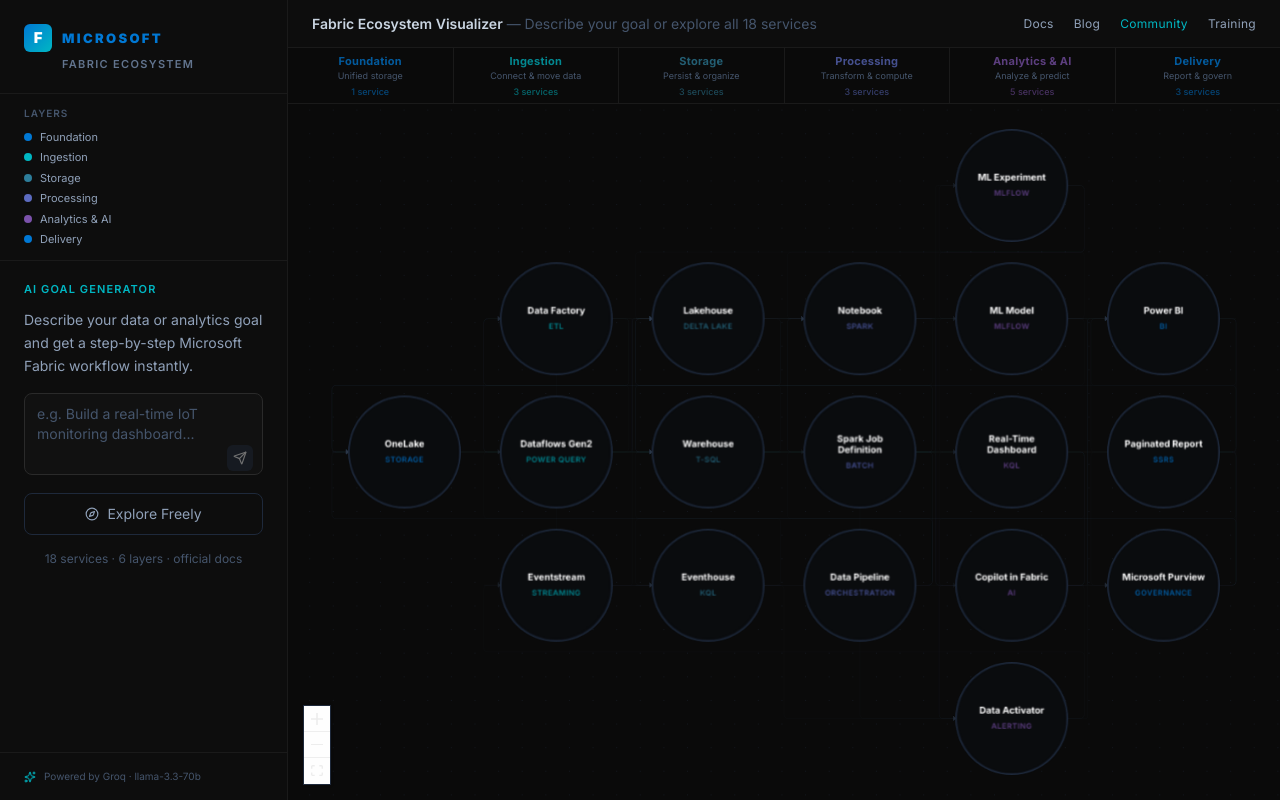
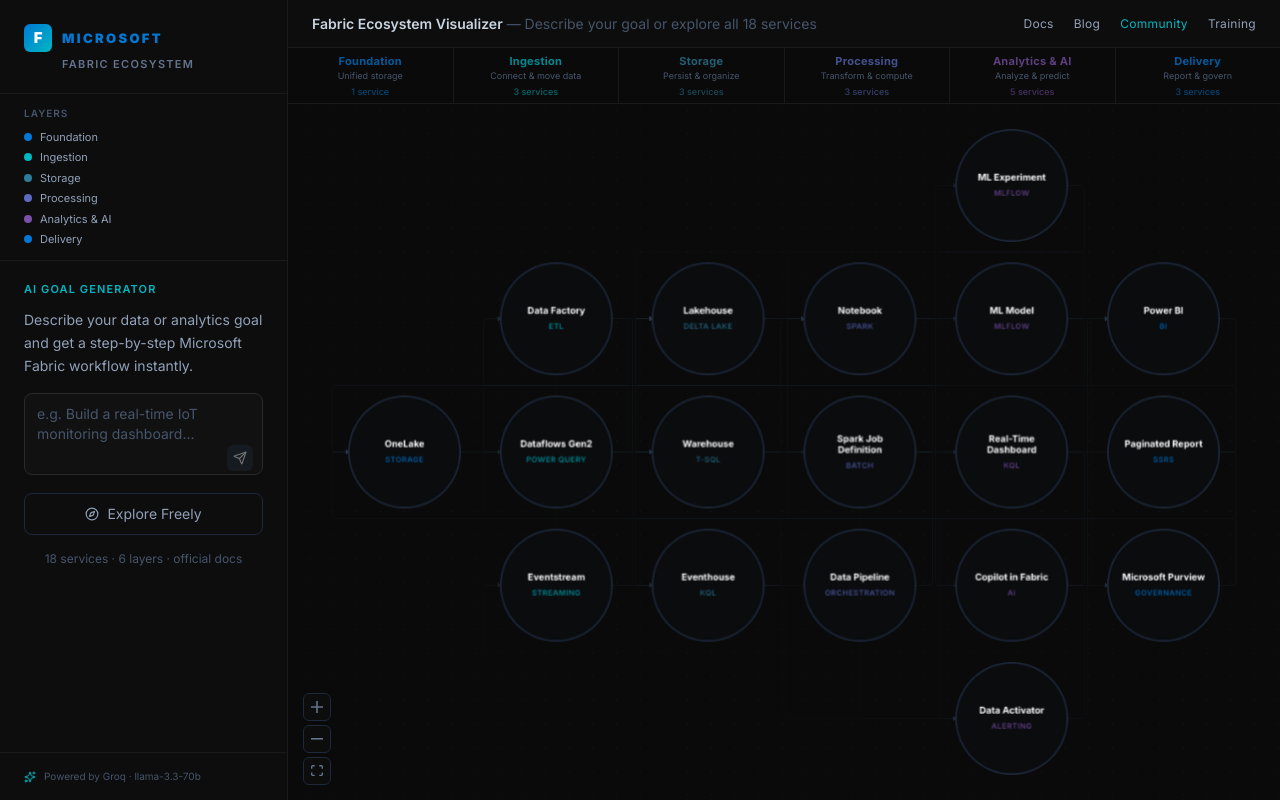
Before and after one commit to Doondi-Ashlesh/fabric-ecosystem-visualizer, a Next.js app: page / in a window 1280 px wide. Built offline with nearby package versions, Linux system fonts and the light colour scheme.

Commit message:
Theme React Flow controls to match dark UI

```diff
--- a/app/globals.css
+++ b/app/globals.css
@@ -16,3 +16,40 @@
 .react-flow__node { cursor: default !important; }
 .explore-mode .react-flow__pane { cursor: default !important; }
 .react-flow__edge-path { stroke-opacity: 0.3; }
+
+/* Controls — dark theme */
+.react-flow__controls {
+  background: transparent !important;
+  border: none !important;
+  box-shadow: none !important;
+  display: flex;
+  flex-direction: column;
+  gap: 4px;
+}
+
+.react-flow__controls-button {
+  background: #0d0d0d !important;
+  border: 1px solid #1e293b !important;
+  border-radius: 6px !important;
+  color: #64748b !important;
+  fill: #64748b !important;
+  width: 28px !important;
+  height: 28px !important;
+  padding: 5px !important;
+  box-shadow: 0 0 0 1px #0a0a0a !important;
+  transition: border-color 0.15s, color 0.15s, fill 0.15s !important;
+}
+
+.react-flow__controls-button:hover {
+  background: #111827 !important;
+  border-color: #0078D4 !important;
+  color: #0078D4 !important;
+  fill: #0078D4 !important;
+}
+
+.react-flow__controls-button svg {
+  fill: inherit !important;
+  color: inherit !important;
+  max-width: 12px;
+  max-height: 12px;
+}
--- a/components/EcosystemGraph.tsx
+++ b/components/EcosystemGraph.tsx
@@ -287,7 +287,7 @@
         onPaneClick={handlePaneClick}
       >
         <Background variant={BackgroundVariant.Dots} gap={28} size={1} color="#1e293b" />
-        <Controls showInteractive={false} style={{ background: '#111', border: '1px solid #1e293b' }} />
+        <Controls showInteractive={false} />
       </ReactFlow>
 
       {/* Hover tooltip — default / workflow modes */}
```
